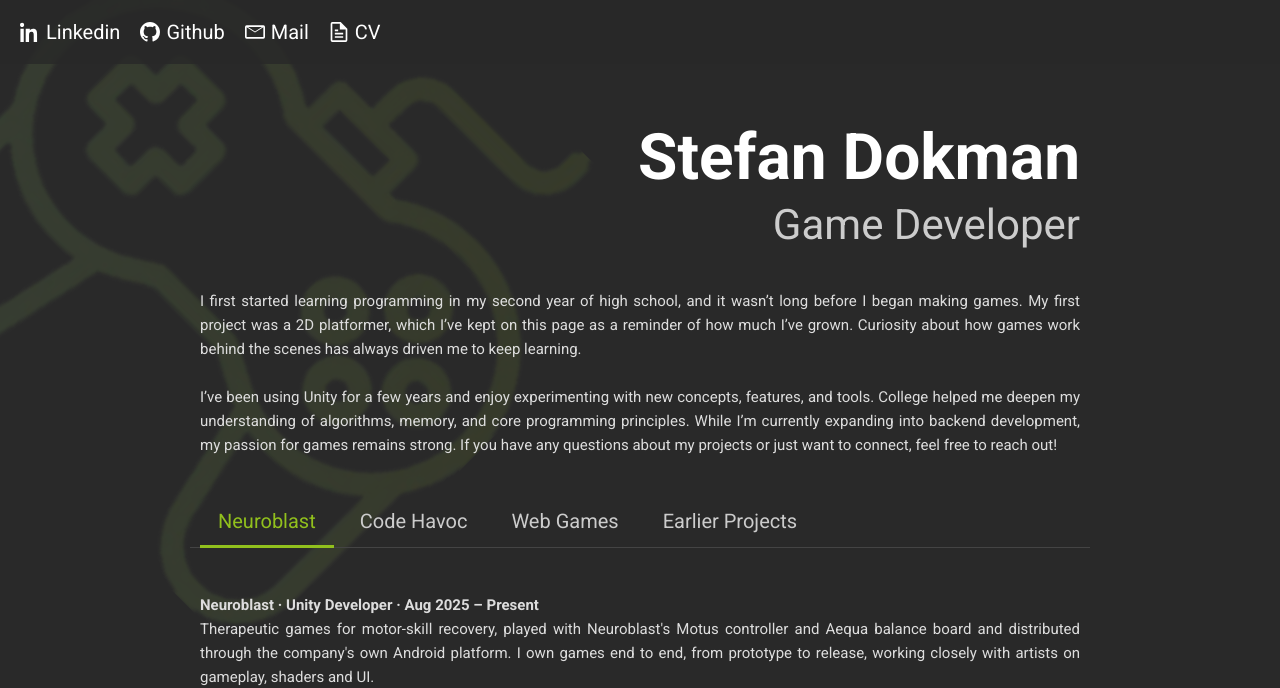
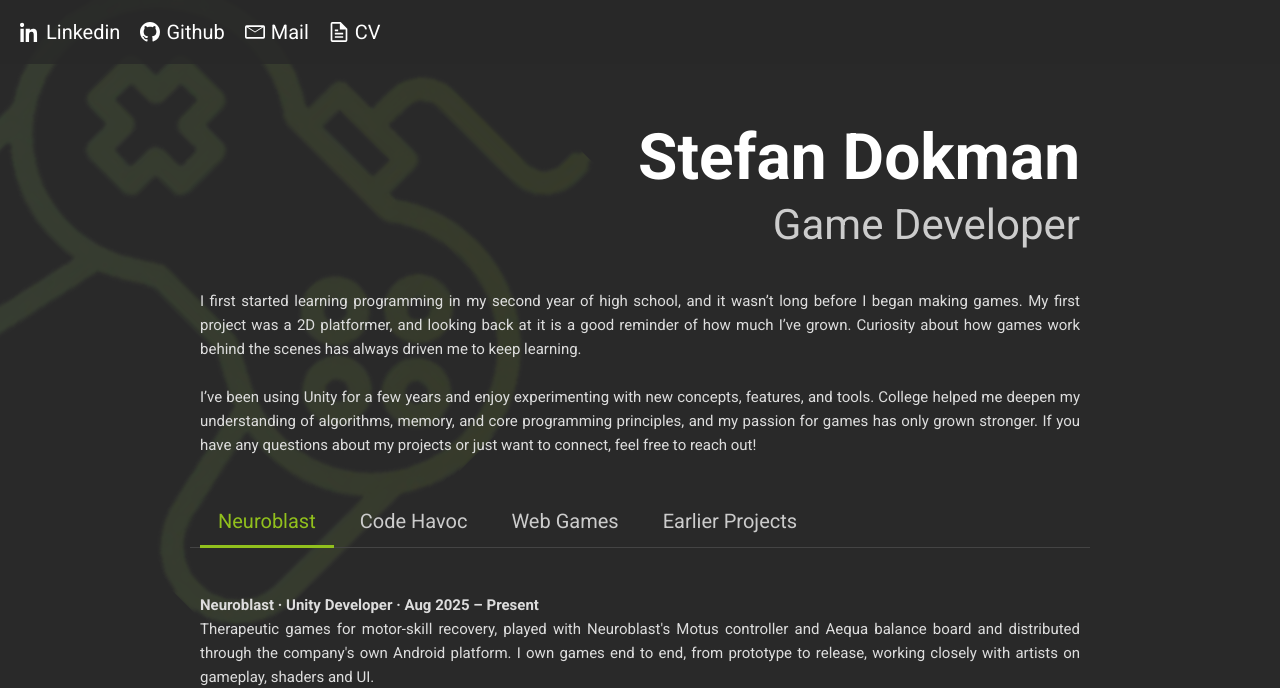
Before and after one commit to StefanDokman/Porfolio, a plain HTML site: page index.html in a window 1280 px wide. Shown: the top 688 px of the page. Drawn offline with Linux system fonts and the light colour scheme.

Commit message:
About: drop the backend line, fix the platformer reference

```diff
--- a/index.html
+++ b/index.html
@@ -51,11 +51,11 @@
   <img src="gamepad.webp" class="img-tilted-bg" alt="Game controller illustration" width="474" height="474" decoding="async">
   <section class="about" aria-label="About section">
     <p style="text-align: justify;">
-I first started learning programming in my second year of high school, and it wasn’t long before I began making games. My first project was a 2D platformer, which I’ve kept on this page as a reminder of how much I’ve grown.
+I first started learning programming in my second year of high school, and it wasn’t long before I began making games. My first project was a 2D platformer, and looking back at it is a good reminder of how much I’ve grown.
 
 Curiosity about how games work behind the scenes has always driven me to keep learning.<br><br>I’ve been using Unity for a few years and enjoy experimenting with new concepts, features, and tools.
 
-College helped me deepen my understanding of algorithms, memory, and core programming principles. While I’m currently expanding into backend development, my passion for games remains strong.
+College helped me deepen my understanding of algorithms, memory, and core programming principles, and my passion for games has only grown stronger.
 
 If you have any questions about my projects or just want to connect, feel free to reach out!
     </p>
```
